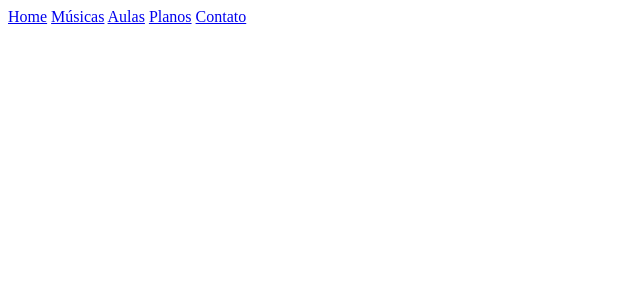
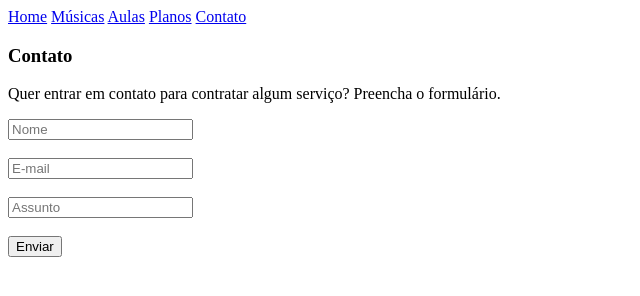
Before and after one commit to brunocbiscuola/profcode, a plain HTML site: page contato.html in a window 1280 px wide. Shown: the whole page, without its empty margins (0-640 px from the left). Drawn offline with Linux system fonts and the light colour scheme.

Commit message:
Update contato.html

```diff
--- a/contato.html
+++ b/contato.html
@@ -13,9 +13,20 @@
             <a href="aulas.html">Aulas</a>
             <a href="planos.html">Planos</a>
             <a href="contato.html">Contato</a>
-          </nav>
+        </nav>
+        <section id="contato">
+            <h3 class="title">Contato</h3>
+            <p>Quer entrar em contato para contratar algum serviço? Preencha o formulário.</p>
+            <form>
+                <input type="text" placeholder="Nome"><br>
+                <br>
+                <input type="email" placeholder="E-mail"><br>
+                <br>
+                <input type="assunto" placeholder="Assunto"><br>
+                <br>
+                <button type="submit" class="btn">Enviar</button>
+            </form>
+        </section>
     </header>
-
-
 </body>
 </html>
```
